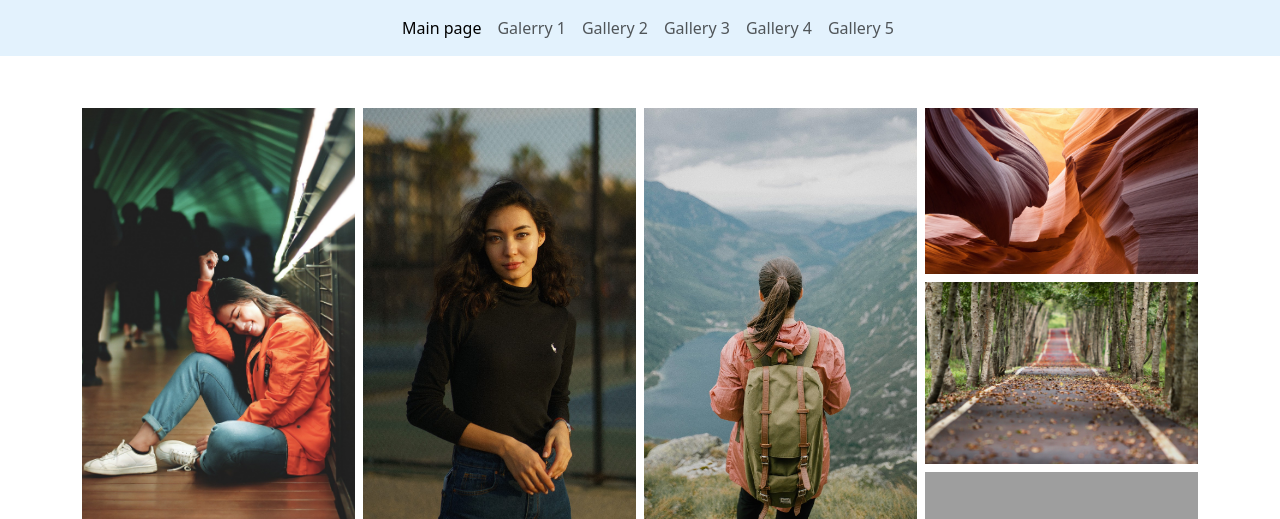
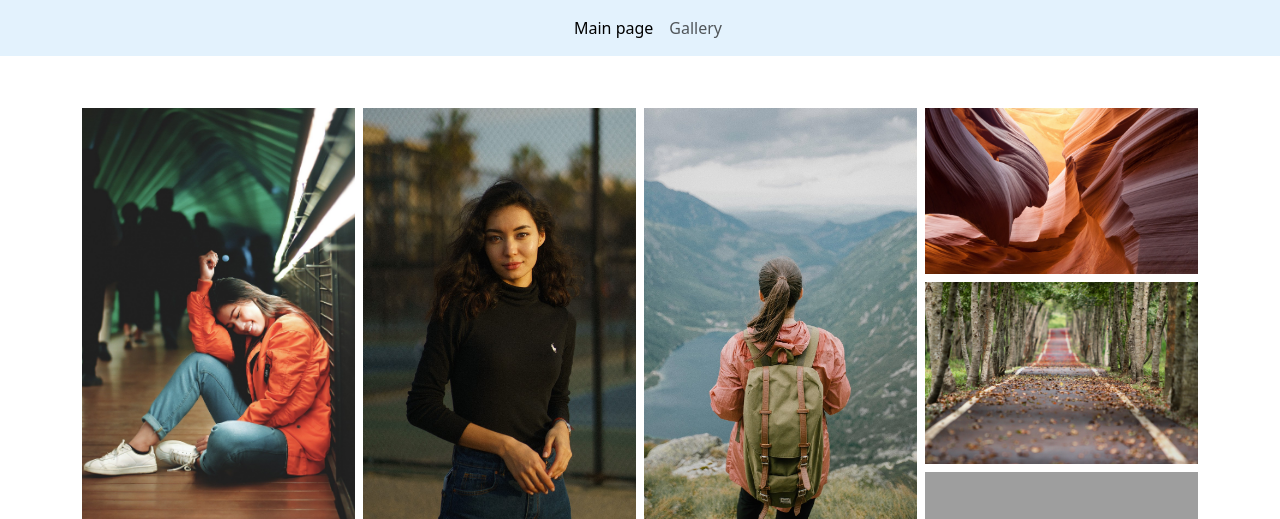
Before and after one commit to MariuszTP/FirstprojectPA1, a Django app: page /g2 in a window 1280 px wide. Shown: the top 519 px of the page. Run offline with Django 3.2, Linux system fonts and the light colour scheme; some libraries are stand-ins or nearby versions; grey boxes are pictures that could not be loaded.

Commit message:
galleries removed

```diff
--- a/pageb/templates/base.html
+++ b/pageb/templates/base.html
@@ -35,21 +35,11 @@ href="{% static 'web/css/bootstrap.min.css' %}"/>
           <li class="nav-item">
             <a class="nav-link active" aria-current="page" href="{% url 'main' %}">Main page</a>
           </li>
+
           <li class="nav-item">
-            <a class="nav-link" href="{% url 'gallery1' %}">Galerry 1</a>
+            <a class="nav-link" href="{% url 'gallery' %}">Gallery</a>
           </li>
-          <li class="nav-item">
-            <a class="nav-link" href="{% url 'gallery2' %}">Gallery 2</a>
-          </li>
-          <li class="nav-item">
-            <a class="nav-link" href="{% url 'gallery3' %}">Gallery 3</a>
-          </li>
-          <li class="nav-item">
-            <a class="nav-link" href="{% url 'gallery4' %}">Gallery 4</a>
-          </li>
-          <li class="nav-item">
-            <a class="nav-link" href="{% url 'gallery5' %}">Gallery 5</a>
-          </li>
+
         </ul>
       </div>
   </nav>
--- a/pageb/views.py
+++ b/pageb/views.py
@@ -32,28 +32,29 @@ def main(request):
 
     return render(request, 'index.html')
 
+def gallery2(request):
+    return render(request, 'gallery2.html')
 
 
 
-def gallery1(request):
+""" def gallery1(request):
     products = Gallery1.objects.all()
     context = {'products': products}
-    return render(request, 'gallery1.html', context)
+    return render(request, 'gallery1.html', context) """
 
-def gallery2(request):
-    return render(request, 'gallery2.html')
 
-def gallery3(request):
+
+""" def gallery3(request):
     products = Image3.objects.all()
     context = {'products': products}
     return render(request, 'gallery3.html', context)
-
-def gallery4(request):
+ """
+""" def gallery4(request):
     products = Image3.objects.all()
     context = {'products': products}
-    return render(request, 'gallery4.html', context)
+    return render(request, 'gallery4.html', context) """
 
-def gallery5(request):
+""" def gallery5(request):
     products = Image3.objects.all()
     context = {'products': products}
-    return render(request, 'gallery5.html', context)
+    return render(request, 'gallery5.html', context) """
--- a/web/urls.py
+++ b/web/urls.py
@@ -15,7 +15,7 @@ Including another URLconf
 """
 from django.contrib import admin
 from django.urls import path, include
-from pageb.views import base, main, gallery1, gallery2, gallery3, gallery4, gallery5
+from pageb.views import base, main, gallery2
 
 from django.conf.urls.static import static
 from django.conf import settings
@@ -25,11 +25,11 @@ urlpatterns = [
     path('admin/', admin.site.urls),
     path('base', base, name='base'),
     path('', main, name='main'),
-    path('g1', gallery1, name='gallery1'),
-    path('g2', gallery2, name='gallery2'),
-    path('g3', gallery3, name='gallery3'),
-    path('g4', gallery4, name='gallery4'),
-    path('g5', gallery5, name='gallery5'),
+    #path('g1', gallery1, name='gallery1'),
+    path('g2', gallery2, name='gallery'),
+    #path('g3', gallery3, name='gallery3'),
+    #path('g4', gallery4, name='gallery4'),
+    #path('g5', gallery5, name='gallery5'),
 
 ]
 
```
